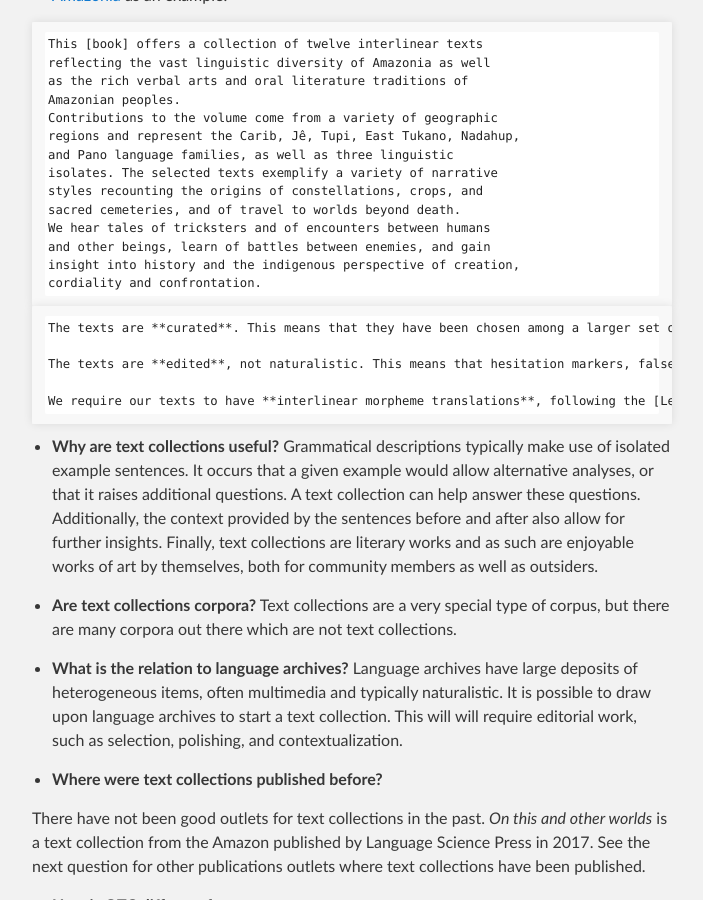
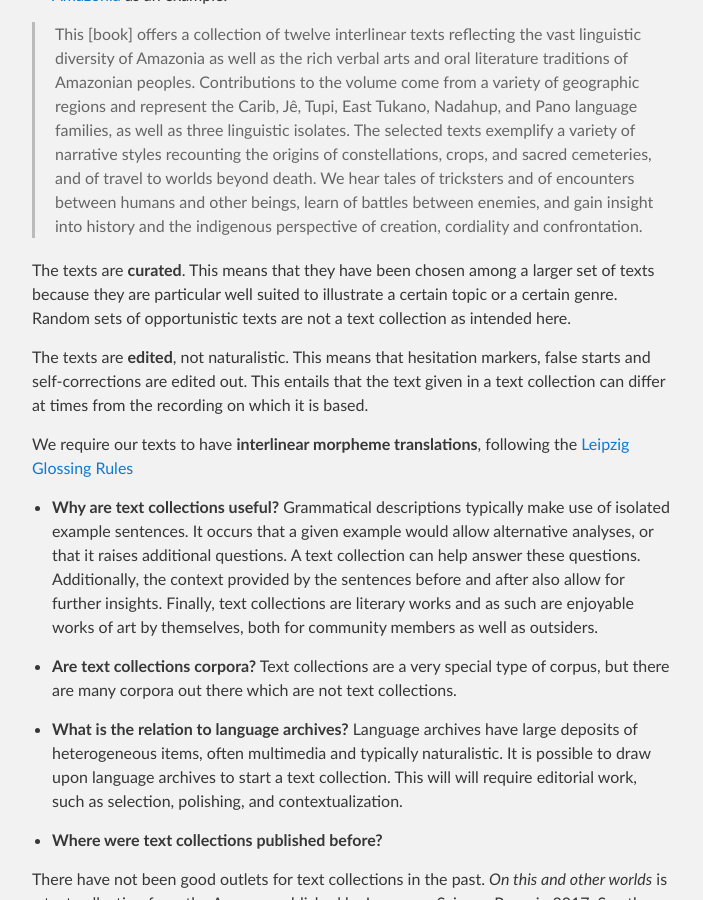
Before and after one commit to OpenTextCollections/opentextcollections.github.io, a Jekyll site: the page built from index.md, in a window 1280 px wide and 900 px high, scrolled down 1837 px. Shown: the whole window, without its empty margins (288-991 px from the left). Built offline with Jekyll 4.4.1, drawn with Linux system fonts in a browser that asks for light colours; our own code applies the rules of GitHub Pages for plain Markdown files.

Commit message:
use blockquote instead of pre

````diff
--- a/index.md
+++ b/index.md
@@ -39,7 +39,7 @@ Sebastian Nordhoff, Christian Döhler, Mandana Seyfeddinipur
 - **What is a text collection?**
 A text collection is a curated and edited set of texts with interlinear morpheme translation. We can use [On this and other worlds: Voices from Amazonia ](https://langsci-press.org/catalog/book/167) as an example.
 
-```
+>
 This [book] offers a collection of twelve interlinear texts
 reflecting the vast linguistic diversity of Amazonia as well
 as the rich verbal arts and oral literature traditions of
@@ -54,13 +54,13 @@ We hear tales of tricksters and of encounters between humans
 and other beings, learn of battles between enemies, and gain
 insight into history and the indigenous perspective of creation,
 cordiality and confrontation.
-```
 
-    The texts are **curated**. This means that they have been chosen among a larger set of texts because they are particular well suited to illustrate a certain topic or a certain genre. Random sets of opportunistic texts are not a text collection as intended here.
 
-    The texts are **edited**, not naturalistic. This means that hesitation markers, false starts and self-corrections are edited out. This entails that the text given in a text collection can differ at times from the recording on which it is based.
+  The texts are **curated**. This means that they have been chosen among a larger set of texts because they are particular well suited to illustrate a certain topic or a certain genre. Random sets of opportunistic texts are not a text collection as intended here.
 
-    We require our texts to have **interlinear morpheme translations**, following the [Leipzig Glossing Rules](https://www.eva.mpg.de/lingua/resources/glossing-rules.php)
+  The texts are **edited**, not naturalistic. This means that hesitation markers, false starts and self-corrections are edited out. This entails that the text given in a text collection can differ at times from the recording on which it is based.
+
+  We require our texts to have **interlinear morpheme translations**, following the [Leipzig Glossing Rules](https://www.eva.mpg.de/lingua/resources/glossing-rules.php)
 
 - **Why are text collections useful?**
 Grammatical descriptions typically make use of isolated example sentences. It occurs that a given example would allow alternative analyses, or that it raises additional questions. A text collection can help answer these questions. Additionally, the context provided by the sentences before and after also allow for further insights. Finally, text collections are literary works and as such are enjoyable works of art by themselves, both for community members as well as outsiders.
````
